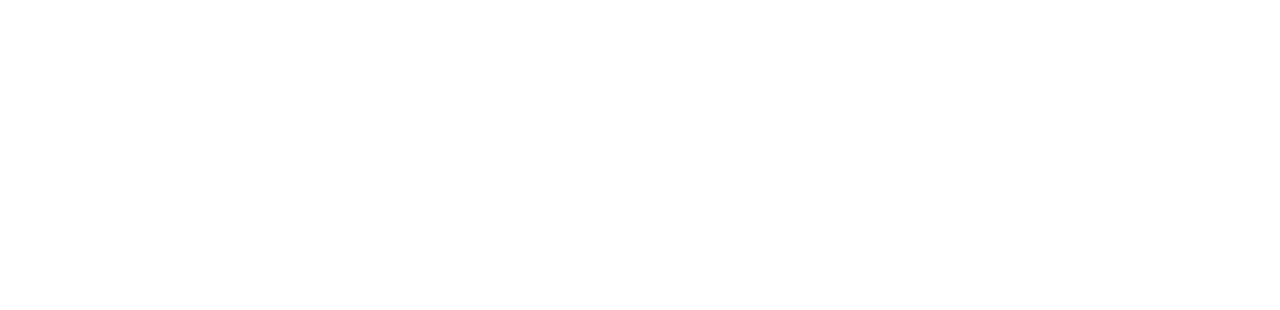
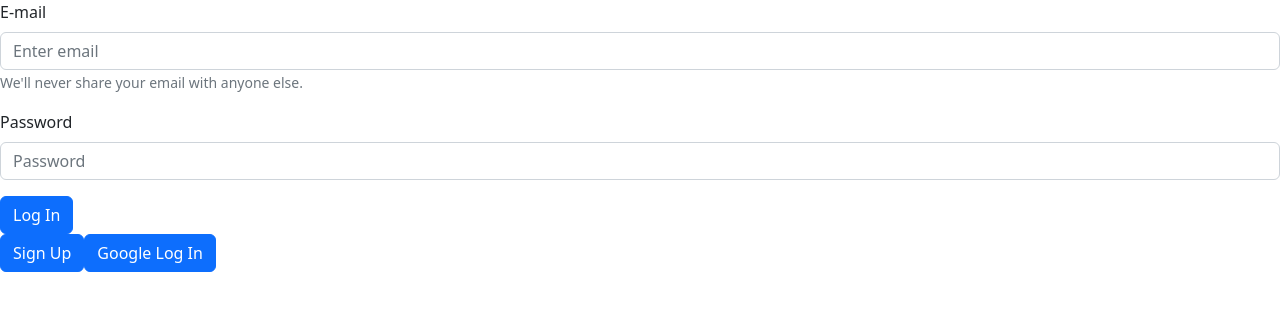
Before and after one commit to guswns951230/React_mini_project_blog, a React (Create React App) app: page /loginform in a window 1280 px wide. Before the commit this address had no page. Shown: the top 310 px of the page. Built offline with nearby package versions, Linux system fonts and the light colour scheme.

Commit message:
Navbar, Login form 추가

```diff
--- a/package.json
+++ b/package.json
@@ -6,7 +6,9 @@
     "@testing-library/jest-dom": "^5.16.5",
     "@testing-library/react": "^13.4.0",
     "@testing-library/user-event": "^13.5.0",
+    "bootstrap": "^5.2.3",
     "react": "^18.2.0",
+    "react-bootstrap": "^2.7.0",
     "react-dom": "^18.2.0",
     "react-redux": "^8.0.5",
     "react-router-dom": "^6.4.5",
--- a/src/App.js
+++ b/src/App.js
@@ -1,9 +1,12 @@
 import "./App.css";
+import "bootstrap/dist/css/bootstrap.min.css";
+import "slick-carousel/slick/slick.css";
+import "slick-carousel/slick/slick-theme.css";
+
 import { Route, Routes } from "react-router-dom";
 import Home from "./pages/Home";
 
-import "slick-carousel/slick/slick.css";
-import "slick-carousel/slick/slick-theme.css";
+import LoginForm from "./pages/LoginForm";
 
 // Routes와 Route를 이용하여 화면 관리
 function App() {
@@ -12,6 +15,7 @@ function App() {
       {/* 고정할 화면이 있다면 Routes의 바깥에 두거나, Layout 사용 */}
       <Routes>
         <Route path="/" element={<Home />}></Route>
+        <Route path="/loginform" element={<LoginForm />}></Route>
       </Routes>
     </div>
   );
--- /dev/null
+++ b/src/components/HomeLink.jsx
@@ -0,0 +1,31 @@
+import { Link } from "react-router-dom";
+
+const HomeLink = () => {
+  const login = false;
+  return (
+    <div className="Home_Link">
+      {login ? (
+        <div>
+          {/*
+            로그인 했을때 보이는 링크
+            관리자 페이지는 홈페이지 주인만 보이기
+          */}
+          <Link>Post</Link>
+          <Link>방명록</Link>
+          <Link>관리자페이지</Link>
+          <Link>My Page</Link>
+          <Link>Log out</Link>
+        </div>
+      ) : (
+        <div>
+          {/* 로그인 되어있지 않을때 보이는 링크 */}
+          <Link>Post</Link>
+          <Link to="/gest">방명록</Link>
+          <Link to="/loginform">로그인</Link>
+        </div>
+      )}
+    </div>
+  );
+};
+
+export default HomeLink;
--- a/src/css/Home.css
+++ b/src/css/Home.css
@@ -1,13 +1,47 @@
+@font-face {
+  font-family: "KyoboHandwriting2020A";
+  src: url("https://cdn.jsdelivr.net/gh/projectnoonnu/noonfonts_2112@1.0/KyoboHandwriting2020A.woff")
+    format("woff");
+  font-weight: normal;
+  font-style: normal;
+}
+
+/* -------------------Home page---------------------- */
 .Home_main {
+  width: 100%;
   position: fixed;
-  width: 100%;
-  top: 30%;
+  top: 25%;
+  padding-bottom: 30px;
   text-align: center;
+  background-color: rgba(255, 255, 255, 0.5);
 }
 
 .Home_main h1 {
-  font-size: 3em;
+  font-size: 4em;
 }
-.Home_main p {
-  font-family: "궁서";
+.Home_main > p {
+  margin: 0;
+  font-size: 1.5em;
+  font-family: "KyoboHandwriting2020A";
+  text-shadow: 0 0 3px rgba(0, 0, 0, 0.4);
 }
+/* p태그의 동위선택연산자, p태그 바로 뒤의 p태그를 선택한다*/
+.Home_main > p + p {
+  color: darkblue;
+}
+
+/* -------------------Nav bar---------------------- */
+.Home_Link {
+  position: fixed;
+  width: 100%;
+  top: 0;
+  display: flex;
+  justify-content: right;
+  padding-top: 20px;
+}
+
+.Home_Link a {
+  text-decoration: none;
+  color: black;
+  margin: 0 10px;
+}
--- a/src/pages/Home.jsx
+++ b/src/pages/Home.jsx
@@ -3,6 +3,7 @@ import "../css/Home.css";
 import { useEffect, useMemo, useState } from "react";
 
 import Slider from "react-slick";
+import HomeLink from "../components/HomeLink";
 
 const Home = () => {
   const [time, setTime] = useState(new Date());
@@ -85,18 +86,18 @@ const Home = () => {
       {/* react-slick */}
       <div>
         <Slider {...settings}>
-          <div>
-            {/*
+          {/*
               slider는 내용이 커지면 다음 페이지로 넘어간다
               크기를 조절하여 사용
             */}
-            {/* 이미지 주소로 바로 접근할 수 없기 때문에 require로 접근 */}
+          {/* 이미지 주소로 바로 접근할 수 없기 때문에 require로 접근 */}
+          {/* <div>
             <img
               style={{ width: "100%" }}
               src={require(`../images/homepage1.jpg`)}
               alt=""
             />
-          </div>
+          </div> */}
 
           {/* map을 사용해 출력 - 배열 */}
           {imageList.map((image) => (
@@ -121,6 +122,8 @@ const Home = () => {
         {/* useMemo 사용 시, return값이 변수 안에 들어간다. -> 변수 이름으로만 사용 */}
         <p>{printWord.text}</p>
         <p>{printWord.author}</p>
+
+        <HomeLink />
       </div>
     </div>
   );
--- /dev/null
+++ b/src/pages/LoginForm.jsx
@@ -0,0 +1,30 @@
+import Button from "react-bootstrap/Button";
+import Form from "react-bootstrap/Form";
+
+const LoginForm = () => {
+  return (
+    <div>
+      <Form>
+        <Form.Group className="mb-3" controlId="formBasicEmail">
+          <Form.Label>E-mail</Form.Label>
+          <Form.Control type="email" placeholder="Enter email" />
+          <Form.Text className="text-muted">
+            We'll never share your email with anyone else.
+          </Form.Text>
+        </Form.Group>
+
+        <Form.Group className="mb-3" controlId="formBasicPassword">
+          <Form.Label>Password</Form.Label>
+          <Form.Control type="password" placeholder="Password" />
+        </Form.Group>
+        <Button variant="primary" type="submit">
+          Log In
+        </Button>
+      </Form>
+      <Button>Sign Up</Button>
+      <Button>Google Log In</Button>
+    </div>
+  );
+};
+
+export default LoginForm;
```
Also changed, not shown: 1 other file (tests, documents, lock files or other folders).
